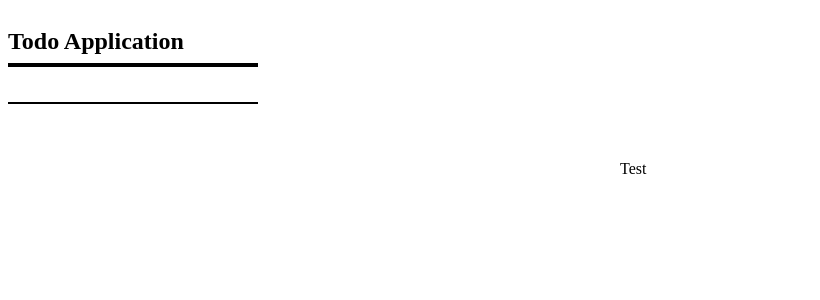
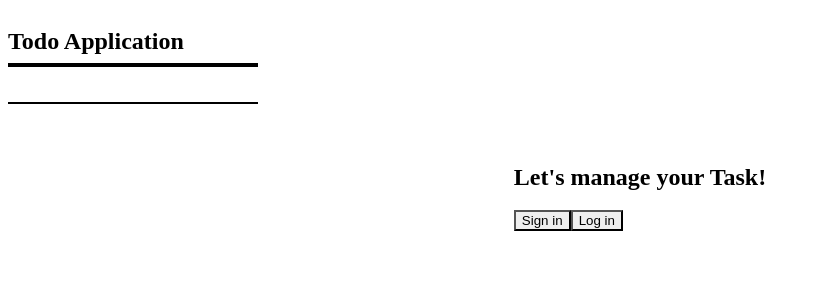
Before and after one commit to 38Koo/todo_application, a Next.js app in the folder frontend/: page / in a window 1280 px wide. Shown: the top 300 px of the page, without its empty margins (0-820 px from the left). Built offline with nearby package versions, Linux system fonts and the light colour scheme; no server answers.

Commit message:
ログインの動線を設置

```diff
--- a/frontend/src/generated/types.ts
+++ b/frontend/src/generated/types.ts
@@ -13,7 +13,7 @@ export type Scalars = {
   Boolean: boolean;
   Int: number;
   Float: number;
-  DateTime: any;
+  date: any;
 };
 
 export type Mutation = {
@@ -36,7 +36,7 @@ export type StatusModel = {
 };
 
 export type TaskModel = {
-  date?: Maybe<Scalars['DateTime']>;
+  date?: Maybe<Scalars['date']>;
   id: Scalars['Int'];
   memo?: Maybe<Scalars['String']>;
   status?: Maybe<StatusModel>;
@@ -46,7 +46,7 @@ export type TaskModel = {
 };
 
 export type CreateTaskInput = {
-  date?: InputMaybe<Scalars['DateTime']>;
+  date?: InputMaybe<Scalars['date']>;
   memo?: InputMaybe<Scalars['String']>;
   statusId?: InputMaybe<Scalars['Float']>;
   title: Scalars['String'];
--- a/frontend/src/pages/index.tsx
+++ b/frontend/src/pages/index.tsx
@@ -1,5 +1,7 @@
+import { Box, Button, Heading } from '@chakra-ui/react';
 import { GetServerSideProps } from 'next';
 import { Inter } from 'next/font/google';
+import { useRouter } from 'next/router';
 
 import { useGetStatusListQuery } from '@/generated/types';
 
@@ -12,25 +14,24 @@ const inter = Inter({ subsets: ['latin'] });
 export default function Home() {
   const { data } = useGetStatusListQuery();
   console.log(data);
+  const router = useRouter();
+
+  const onSubmit = (toLogin: boolean) => {
+    if (toLogin === true) {
+      router.push('list');
+      return;
+    }
+    router.push('create');
+  };
 
   return (
-    <>
-      <main>
-        <div>
-          <p>Test</p>
-          <ul>
-            {data?.status && (
-              <>
-                <li>{data?.status[0]?.name}</li>
-                <li>{data?.status[1].name}</li>
-                <li>{data?.status[2].name}</li>
-                <li>{data?.status[3].name}</li>
-              </>
-            )}
-          </ul>
-        </div>
-      </main>
-    </>
+    <Box>
+      <Heading as="h2">Let&apos;s manage your Task!</Heading>
+      <Box alignContent="space-around">
+        <Button onClick={() => onSubmit(true)}>Sign in</Button>
+        <Button onClick={() => onSubmit(false)}>Log in</Button>
+      </Box>
+    </Box>
   );
 }
 
```
Also changed, not shown: frontend/src/components/Layout/base/labelInput.tsx (+10 -7 lines), frontend/src/pages/login/index.tsx (+10 -6 lines), frontend/src/pages/signin/index.tsx (added).
